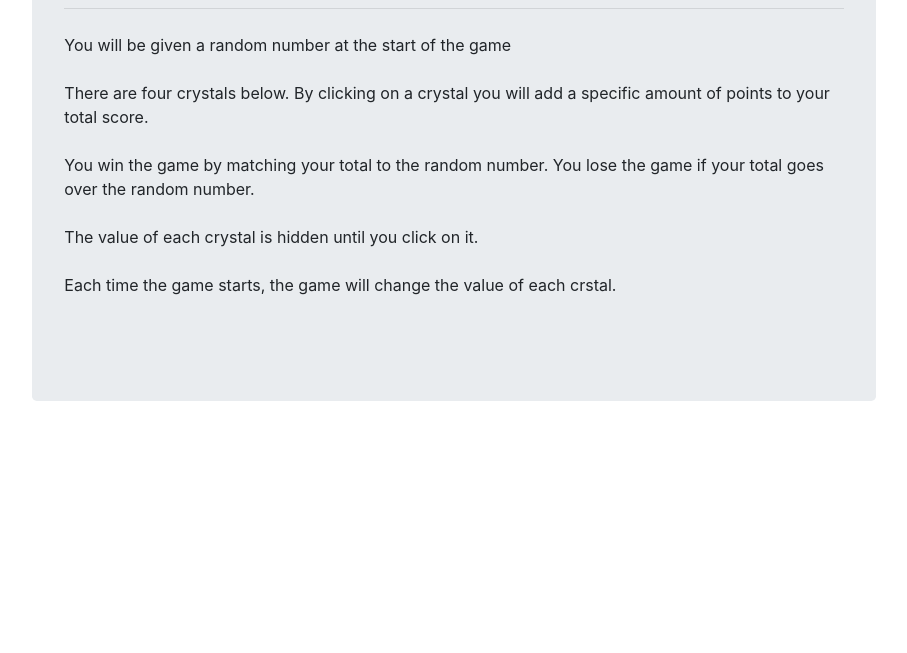
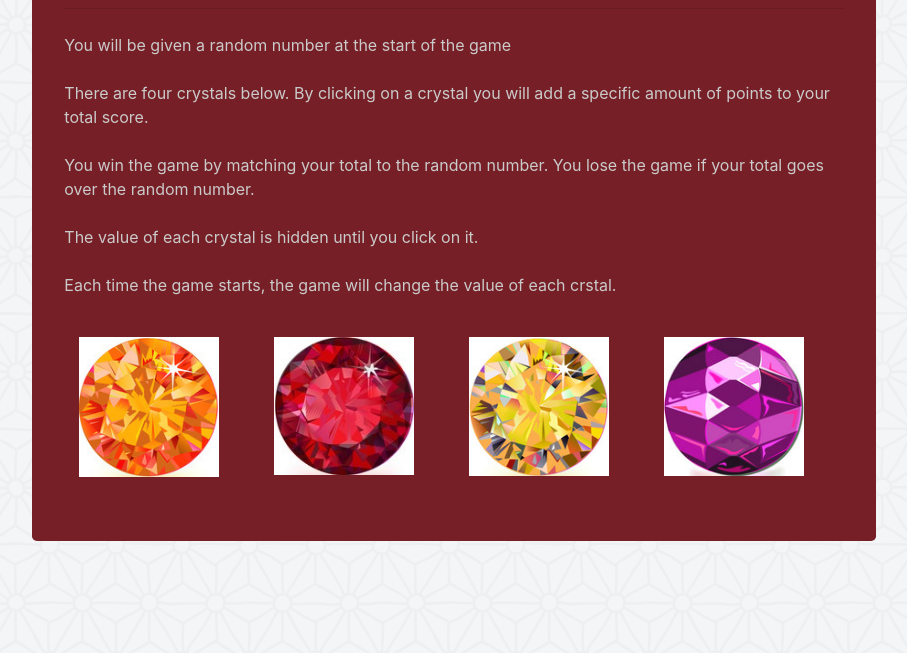
Before and after one commit to byrdmanrva/unit-4-game, a plain HTML site: page index.html in a window 1280 px wide. Shown: the part 147-800 px from the top of the page, without its empty margins (186-1093 px from the left). Drawn offline with nearby package versions, Linux system fonts and the light colour scheme; a script that the page names is missing.

Commit message:
backing up

```diff
--- a/css/style.css
+++ b/css/style.css
@@ -1,3 +1,29 @@
 .title {
 	text-align: center;
+	font-weight: bolder;
 }
+
+.jumbotron {
+	background-color: rgb(119, 31, 38);
+	color: rgb(202, 202, 202);
+}
+
+.gem1 {
+	max-width: 140px;
+	max-height: 140px;
+}
+
+.gem2 {
+	max-width: 140px;
+	max-height: 140px;
+}
+
+.gem3 {
+	max-width: 140px;
+	max-height: 140px;
+}
+
+.gem4 {
+	max-width: 140px;
+	max-height: 140px;
+}
--- a/index.html
+++ b/index.html
@@ -10,6 +10,9 @@
     <script src="main.js"></script>
 </head>
 <body>
+
+<body background = "assets/images/background.png">
+
 <div class="row">
     <div class="col-md-8 mx-auto">
         <div class="jumbotron">
@@ -32,6 +35,20 @@
                 <br />
                 <br />
                 </p>
+            <div class="row mx-auto">
+                <div class="col-md-3">
+                    <img src="assets/images/gem1.jpg" class="gem1">
+                </div>
+                <div class="col-md-3">
+                    <img src="assets/images/gem2.jpg" class="gem2">
+                </div>
+                <div class="col-md-3">
+                    <img src="assets/images/gem3.png" class="gem3">
+                </div>
+                <div class="col-md-3">
+                    <img src="assets/images/gem4.png" class="gem4">
+                </div>
+            </div>
         </div>
     </div>
 </div>
```
Also changed, not shown: assets/images/background.png (added), assets/images/gem1.jpg (added), assets/images/gem2.jpg (added), assets/images/gem3.png (added), assets/images/gem4.png (added), 1 other file. Lines whose indentation alone changed are shown as unchanged.
